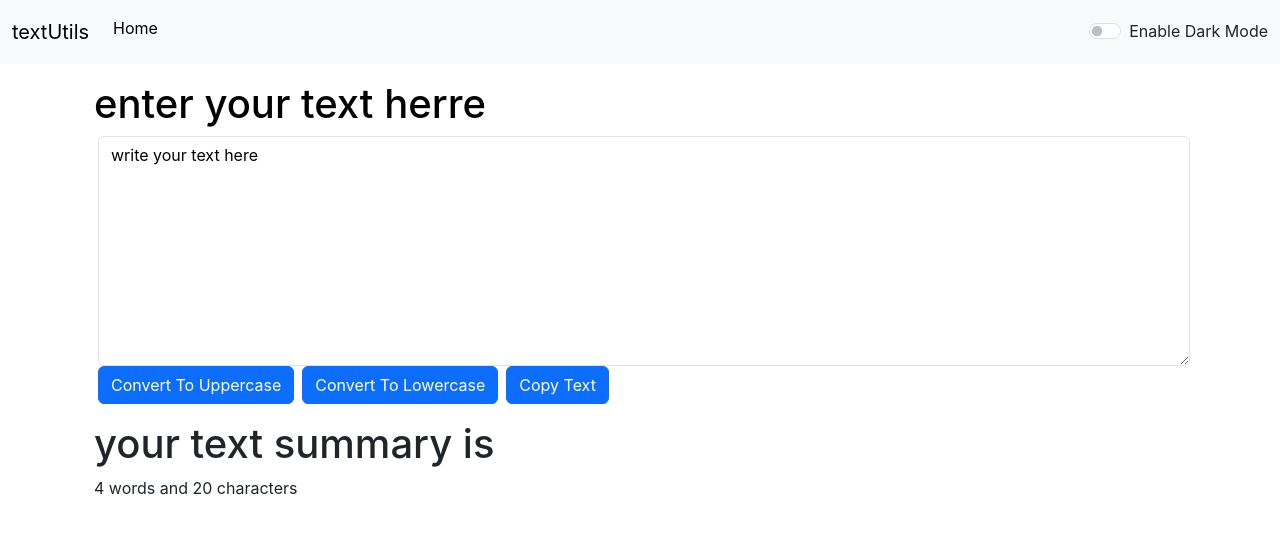
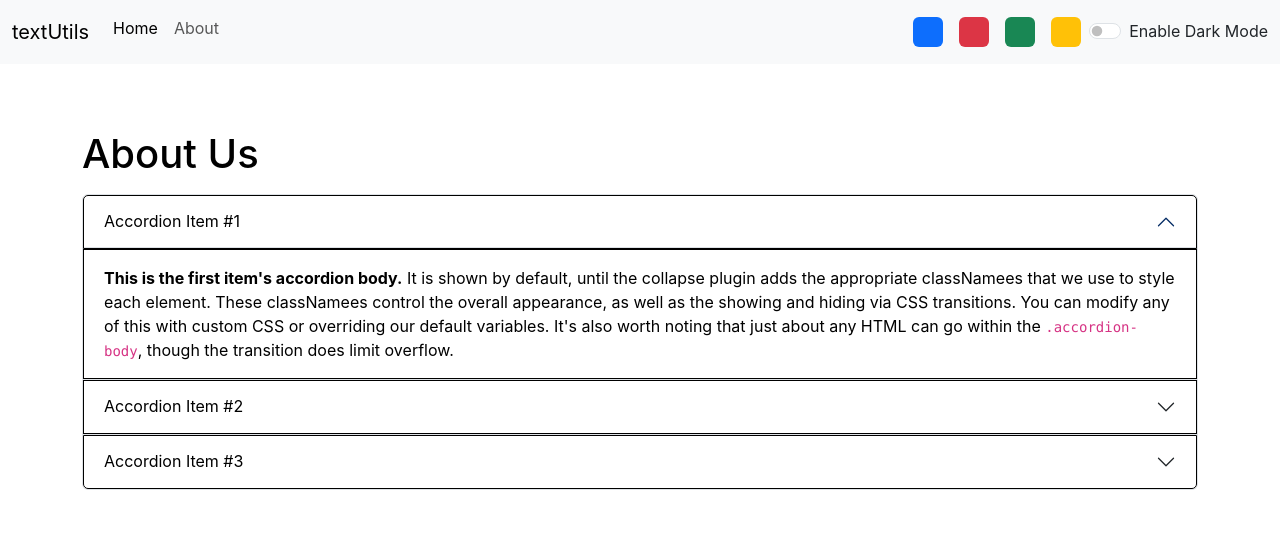
Before and after one commit to siddharthjain9244/reactbeginner, a React (Create React App) app: page /about in a window 1280 px wide. Shown: the top 534 px of the page. Built offline with nearby package versions, Linux system fonts and the light colour scheme.

Commit message:
added new functionalities

```diff
--- a/package.json
+++ b/package.json
@@ -1,5 +1,4 @@
 {
-  "homepage": "https://siddharthjain9244.github.io/reactbeginner",
   "name": "reactbeginer",
   "version": "0.1.0",
   "private": true,
--- a/src/App.js
+++ b/src/App.js
@@ -4,58 +4,78 @@ import './App.css';
 import Navbar from './components/Navbar';
 import Textform from './components/Textform';
 import Alert from './components/Alert';
-// import About from './components/About'
-// import {
-//   BrowserRouter as Router,
-//   Routes,
-//   Route,
-//   Link,
-// } from "react-router-dom";
+import About from './components/About'
+import {
+  BrowserRouter as Router,
+  Routes,
+  Route,
+} from "react-router-dom";
 function App() {
+  const allClasses=['warning','primary','success','danger','success'];
   const [mode,setMode]=useState('light');
   const [alert,setAlert]=useState(null)
+  const [cls,setCls]=useState('primary')
+  const removeBodyClasses=()=>{
+    console.log(document.body.classList)
+    document.body.classList.remove('bg-light');
+    document.body.classList.remove('bg-dark');
+    document.body.classList.remove('bg-success');
+    document.body.classList.remove('bg-danger');
+    document.body.classList.remove('bg-warning');
+    document.body.classList.remove('bg-primary');
+
+  }
   const toggleMode=()=>{
+    removeBodyClasses()
+    console.log(mode)
     if(mode==='light'){
       setMode('dark')
-      document.body.style.backgroundColor='grey'
-      showAlert('Dark mode has been enabled','success')
-      document.title='Text Utils Dark Mode'
+      document.body.style.backgroundColor = 'grey'
+      showAlert('Dark mode has been enabled', 'success')
+      document.title = 'Text Utils Dark Mode'
     }
-    else{
+    else {
       setMode('light')
-      document.body.style.backgroundColor='white'
-      showAlert('light mode has been enabled','success')
-      document.title='Text Utils Light Mode'
+      document.body.style.backgroundColor = 'white'
+      showAlert('light mode has been enabled', 'success')
+      document.title = 'Text Utils Light Mode'
     }
   }
-  const showAlert=(message,type)=>{
+
+  const toggleColor=(cls)=>{
+    const classT=allClasses.find(cl=>cl!==cls)
+    removeBodyClasses()
+    setCls(classT)
+    document.body.classList.add('bg-'+cls)
+  }
+  const showAlert = (message, type) => {
     setAlert({
-      msg:message,
+      msg: message,
       type
     })
-    setTimeout(()=>{setAlert(null)},1000)
+    setTimeout(() => { setAlert(null) }, 1000)
   }
   return (
     <>
-    {/* <Router> */}
-      <Navbar mode ={mode} toggleMode={toggleMode} />
-      <Alert alert={alert} />
-      <div className="container my-3">
-      {/* <Routes> */}
-            {/* <Route */}
-             {/* exact path="/" */}
-            <Textform heading='enter your text herre' mode={mode} showAlert={showAlert} />
-            {/* ></Route> */}
-            {/* <Route
+      <Router>
+        <Navbar mode={mode} toggleMode={toggleMode} toggleColor={toggleColor} />
+        <Alert alert={alert} />
+        <div className="container my-3">
+          <Routes>
+            <Route
+              exact path="/"
+              element={<Textform heading='enter your text herre' mode={mode} showAlert={showAlert} cls={cls} />}
+            ></Route>
+            <Route
               exact path="/about"
-              element={ <About/>}
-            ></Route> */}
-         {/* <Textform heading='enter your text herre' mode={mode} showAlert={showAlert}/>
-        <About/> */}
-        {/* </Routes> */}
-      </div>
+              element={<About mode={mode}/>}
+            ></Route>
+            {/* <Textform heading='enter your text herre' mode={mode} showAlert={showAlert} />
+            <About /> */}
+          </Routes>
+        </div>
 
-      {/* </Router> */}
+      </Router>
     </>
   )
 }
--- a/src/components/About.js
+++ b/src/components/About.js
@@ -1,68 +1,47 @@
-import React, { useState } from 'react'
 
-const About = () => {
-    let [myStyle, setStyle] = useState({
-        color: 'black',
-        backgroundColor: 'white',
-    })
-    let[btnText,setBtnText]=useState('Enable Dark Mode')
-    const onClick=(event)=>{
-        let newStyle={};
-        if(myStyle.color==='black'){
-            newStyle.color='white';
-            newStyle.backgroundColor='black'
-            newStyle.border='1px solid white'
-            event.target.value='hello'
-            setBtnText('Enable Light Mode');
-        }
-        else{
-            newStyle.color='black';
-            newStyle.backgroundColor='white'
-            setBtnText('Enable Dark Mode')
-        }
-        setStyle(newStyle);
-    }
+const About = (props) => {
+  let myStyle = {
+    color: props.mode === 'dark' ? 'white' : 'black',
+    backgroundColor: props.mode !== 'dark' ? 'white' : 'grey',
+  }
     return (
         <div className="accordion" id="accordionExample" style={myStyle}>
             <h1 className='my-3'>About Us</h1>
         <div className="accordion-item">
           <h2 className="accordion-header" id="headingOne">
-            <button className="accordion-button" type="button" style={myStyle} data-bs-toggle="collapse" data-bs-target="#collapseOne" aria-expanded="true" aria-controls="collapseOne">
+            <button className="accordion-button" type="button" style={{...myStyle,border:'1px solid'}} data-bs-toggle="collapse" data-bs-target="#collapseOne" aria-expanded="true" aria-controls="collapseOne">
               Accordion Item #1
             </button>
           </h2>
           <div id="collapseOne" className="accordion-collapse collapse show" aria-labelledby="headingOne" data-bs-parent="#accordionExample">
-            <div className="accordion-body" style={myStyle}>
+            <div className="accordion-body" style={{...myStyle,border:'1px solid'}}>
               <strong>This is the first item's accordion body.</strong> It is shown by default, until the collapse plugin adds the appropriate classNamees that we use to style each element. These classNamees control the overall appearance, as well as the showing and hiding via CSS transitions. You can modify any of this with custom CSS or overriding our default variables. It's also worth noting that just about any HTML can go within the <code>.accordion-body</code>, though the transition does limit overflow.
             </div>
           </div>
         </div>
-        <div className="accordion-item">
+        <div className="accordion-item" >
           <h2 className="accordion-header" id="headingTwo">
-            <button className="accordion-button collapsed" type="button" style={myStyle} data-bs-toggle="collapse" data-bs-target="#collapseTwo" aria-expanded="false" aria-controls="collapseTwo">
+            <button className="accordion-button collapsed" type="button" style={{...myStyle,border:'1px solid'}} data-bs-toggle="collapse" data-bs-target="#collapseTwo" aria-expanded="false" aria-controls="collapseTwo">
               Accordion Item #2
             </button>
           </h2>
           <div id="collapseTwo" className="accordion-collapse collapse" aria-labelledby="headingTwo" data-bs-parent="#accordionExample">
-            <div className="accordion-body" style={myStyle}>
+            <div className="accordion-body" style={{...myStyle,border:'1px solid'}}>
               <strong>This is the second item's accordion body.</strong> It is hidden by default, until the collapse plugin adds the appropriate classNamees that we use to style each element. These classNamees control the overall appearance, as well as the showing and hiding via CSS transitions. You can modify any of this with custom CSS or overriding our default variables. It's also worth noting that just about any HTML can go within the <code>.accordion-body</code>, though the transition does limit overflow.
             </div>
           </div>
         </div>
-        <div className="accordion-item">
+        <div className="accordion-item" >
           <h2 className="accordion-header" id="headingThree">
-            <button className="accordion-button collapsed" type="button" style={myStyle} data-bs-toggle="collapse" data-bs-target="#collapseThree" aria-expanded="false" aria-controls="collapseThree">
+            <button className="accordion-button collapsed" type="button" style={{...myStyle,border:'1px solid'}} data-bs-toggle="collapse" data-bs-target="#collapseThree" aria-expanded="false" aria-controls="collapseThree">
               Accordion Item #3
             </button>
           </h2>
           <div id="collapseThree" className="accordion-collapse collapse" aria-labelledby="headingThree" data-bs-parent="#accordionExample">
-            <div className="accordion-body" style={myStyle}>
+            <div className="accordion-body" style={{...myStyle,border:'1px solid'}}>
               <strong>This is the third item's accordion body.</strong> It is hidden by default, until the collapse plugin adds the appropriate classNamees that we use to style each element. These classNamees control the overall appearance, as well as the showing and hiding via CSS transitions. You can modify any of this with custom CSS or overriding our default variables. It's also worth noting that just about any HTML can go within the <code>.accordion-body</code>, though the transition does limit overflow.
             </div>
           </div>
-        </div>
-        <div className='container my-3'>
-        <button type='button' className='btn btn-primary' onClick={onClick}>{btnText}</button>
         </div>
       </div>
     )
--- a/src/components/Alert.js
+++ b/src/components/Alert.js
@@ -3,10 +3,11 @@ import React from 'react'
 const Alert = (props) => {
     console.log(props)
     return (
-        props.alert && <div className={`alert alert-${props.alert.type} alert-dismissible fade show`} role="alert">
+      <div style={{height:'50px'}}>
+        {props.alert && <div className={`alert alert-${props.alert.type} alert-dismissible fade show`} role="alert">
         <strong>{props.alert.type}</strong>: {props.alert.msg}
+      </div>}
       </div>
-
     )
 }
 
--- a/src/components/Navbar.js
+++ b/src/components/Navbar.js
@@ -1,30 +1,33 @@
 
 import PropTypes from 'prop-types'
+import { Link } from 'react-router-dom'
 // import { Link } from 'react-router-dom'
 
 const Navbar = (props) => {
   return (
     <nav className={`navbar navbar-expand-lg navbar-${props.mode} bg-${props.mode}`}>
     <div className="container-fluid">
-      <a className="navbar-brand" href="#">{props.title}</a>
+      <Link className="navbar-brand" to="/">{props.title}</Link>
       <button className="navbar-toggler" type="button" data-bs-toggle="collapse" data-bs-target="#navbarSupportedContent" aria-controls="navbarSupportedContent" aria-expanded="false" aria-label="Toggle navigation">
         <span className="navbar-toggler-icon"></span>
       </button>
       <div className="collapse navbar-collapse" id="navbarSupportedContent">
         <ul className="navbar-nav me-auto mb-2 mb-lg- 0">
           <li className="nav-item">
-            <a className="nav-link active" aria-current="page" href="#">Home</a>
+            <Link className="nav-link active" aria-current="page" to="/">Home</Link>
           </li>
-          {/* <li className="nav-item">
+          <li className="nav-item">
             <Link className="nav-link" aria-disabled="false" to="/about">About</Link>
-          </li> */}
+          </li>
         </ul>
-       { /*<form className="d-flex" role="search">
-          <input className="form-control me-2" type="search" placeholder="Search" aria-label="Search" />
-          <button className="btn btn-primary" type="submit">Search</button>
-        </form>*/}
+        <div className="d-flex">
+          <div className="bg-primary rounded mx-2" onClick={()=>{props.toggleColor('primary')}} style={{height:'30px',width:'30px',cursor:'pointer'}} ></div>
+          <div className="bg-danger rounded mx-2" onClick={()=>{props.toggleColor('danger')}} style={{height:'30px',width:'30px',cursor:'pointer'}} ></div>
+          <div className="bg-success rounded mx-2" onClick={()=>{props.toggleColor('success')}} style={{height:'30px',width:'30px',cursor:'pointer'}} ></div>
+          <div className="bg-warning rounded mx-2" onClick={()=>{props.toggleColor('warning')}} style={{height:'30px',width:'30px',cursor:'pointer'}} ></div>
+        </div>
           <div className={`form-check form-switch text-${props.mode==='dark'?'light':'dark'}`}>
-            <input className="form-check-input" type="checkbox" onClick={props.toggleMode}  id="flexSwitchCheckDefault"/>
+            <input className="form-check-input" type="checkbox" onClick={()=>{props.toggleMode()}}  id="flexSwitchCheckDefault"/>
               <label className="form-check-label" htmlFor="flexSwitchCheckDefault">Enable  Dark Mode</label>
           </div>
 
--- a/src/components/Textform.js
+++ b/src/components/Textform.js
@@ -15,11 +15,14 @@ const Textform = (props) => {
         setText(event.target.value)
     }
     const handleCopy=(event)=>{
-     const text=document.getElementById('myBox');
-     console.log(text.value)
-     text.select();
-     navigator.clipboard.writeText(text.value)
+     navigator.clipboard.writeText(text)
      props.showAlert("Text Copied",'success')
+
+     setTimeout(() => {
+
+        console.log(document.getSelection().removeAllRanges())
+
+    }, 1000);
     }
     return (
         <>
@@ -27,14 +30,14 @@ const Textform = (props) => {
                 <h1 >{props.heading}</h1>
                 <div className="mb-3">
                     <textarea className="form-control mx-1" id="myBox" rows="9" value={text} onChange={onChange} style={{backgroundColor:props.mode==='dark'?'grey':'white',color:props.mode==='dark'?'white':'black'}}></textarea>
-                    <button className="btn btn-primary mx-1" onClick={onClick}>Convert To Uppercase</button>
-                    <button className="btn btn-primary mx-1" onClick={onLowerCaseClick}>Convert To Lowercase</button>
-                    <button className="btn btn-primary mx-1" onClick={handleCopy}>Copy Text</button>
+                    <button className={`btn btn-${props.cls} mx-1 my-1`} disabled={text.length===0} onClick={onClick}>Convert To Uppercase</button>
+                    <button className={`btn btn-${props.cls} mx-1 my-1`} disabled={text.length===0} onClick={onLowerCaseClick}>Convert To Lowercase</button>
+                    <button className={`btn btn-${props.cls} mx-1 my-1`} disabled={text.length===0} onClick={handleCopy}>Copy Text</button>
                 </div>
             </div>
             <div className='container my-2'>
                 <h1>your text summary is </h1>
-                <p>{text.split(" ").length} words and {text.length} characters</p>
+                <p>{text.split(" ").filter(ele=>ele.length!==0).length} words and {text.length} characters</p>
             </div>
         </>
     )
```
